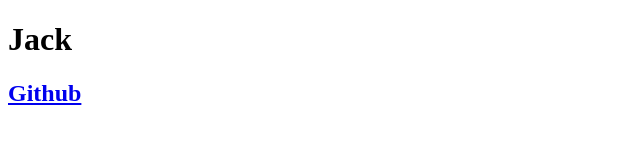
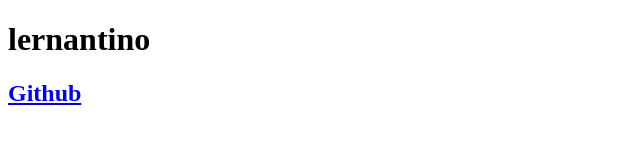
Before and after one commit to Muzan67/portfolio-generator, a plain HTML site: page index.html in a window 1280 px wide. Shown: the whole page, without its empty margins (0-640 px from the left). Drawn offline with Linux system fonts and the light colour scheme.

Commit message:
updatedindex html

```diff
--- a/index.html
+++ b/index.html
@@ -9,7 +9,7 @@
   </head>
 
   <body>
-    <h1>Jack</h1>
+    <h1>lernantino</h1>
     <h2><a href="https://github.com/">Github</a></h2>
   </body>
   </html>
```
